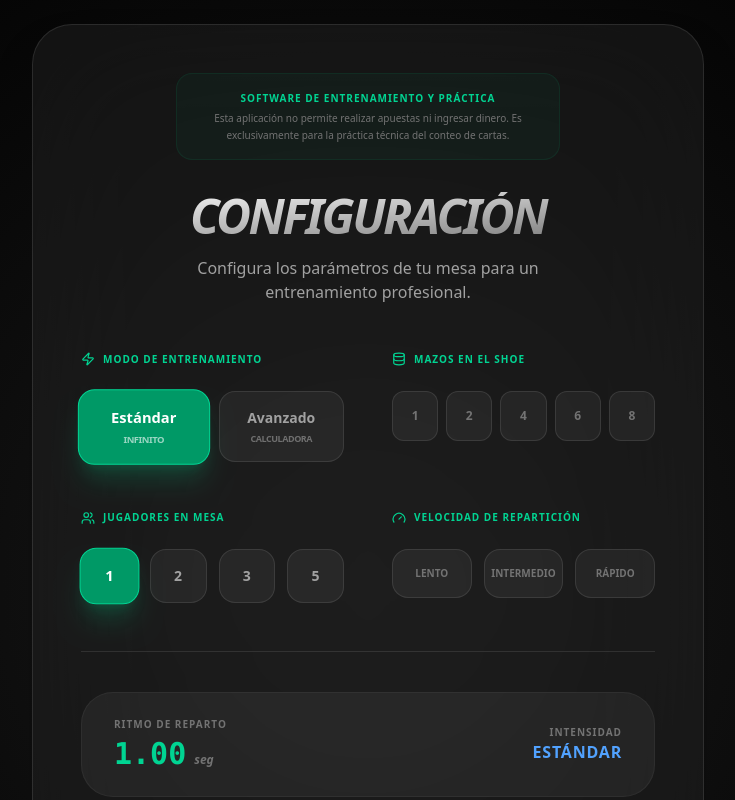
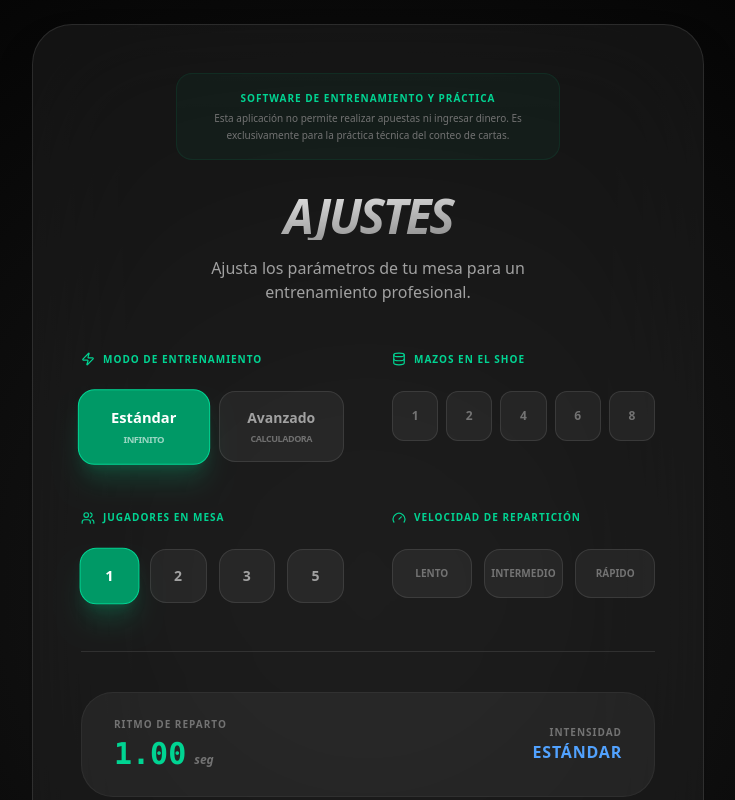
Before and after one commit to XenseiZ23/countmaster-blackjack-trainer, a React (Vite) app: page / in a window 1280 px wide. Shown: the top 800 px of the page, without its empty margins (272-1007 px from the left). Built offline with nearby package versions, Linux system fonts and the light colour scheme.

Commit message:
Changed settings text to ajustes

```diff
--- a/src/App.tsx
+++ b/src/App.tsx
@@ -372,7 +372,7 @@ export default function App() {
               <button
                 onClick={() => setShowSettings(false)}
                 className="absolute -top-6 -right-6 p-4 text-neutral-500 hover:text-white transition-colors"
-                title="Cerrar Configuración"
+                title="Cerrar Ajustes"
               >
                 <XCircle size={32} />
               </button>
@@ -388,10 +388,10 @@ export default function App() {
             </div>
 
             <h1 className="text-5xl font-black tracking-tighter bg-gradient-to-br from-white to-white/40 bg-clip-text text-transparent uppercase italic">
-              Configuración
+              Ajustes
             </h1>
             <p className="text-neutral-400 font-medium max-w-sm mx-auto">
-              {showSettings ? 'Modifica los parámetros de la mesa actual.' : 'Configura los parámetros de tu mesa para un entrenamiento profesional.'}
+              {showSettings ? 'Modifica los parámetros de la mesa actual.' : 'Ajusta los parámetros de tu mesa para un entrenamiento profesional.'}
             </p>
           </div>
 
@@ -833,14 +833,14 @@ export default function App() {
                     }}
                     className="w-full py-5 bg-emerald-600 hover:bg-emerald-500 rounded-2xl font-black text-xs uppercase tracking-widest transition-all shadow-xl shadow-emerald-900/20 active:scale-95"
                   >
-                    Nuevo Shoe (Misma Configuración)
+                    Nuevo Shoe (Mismos Ajustes)
                   </button>
 
                   <button
                     onClick={() => setShowSettings(true)}
                     className="w-full py-5 bg-white/5 hover:bg-white/10 border border-white/10 rounded-2xl font-black text-xs uppercase tracking-widest transition-all active:scale-95 text-neutral-400"
                   >
-                    Cambiar Configuración
+                    Cambiar Ajustes
                   </button>
                 </div>
               </div>
```
